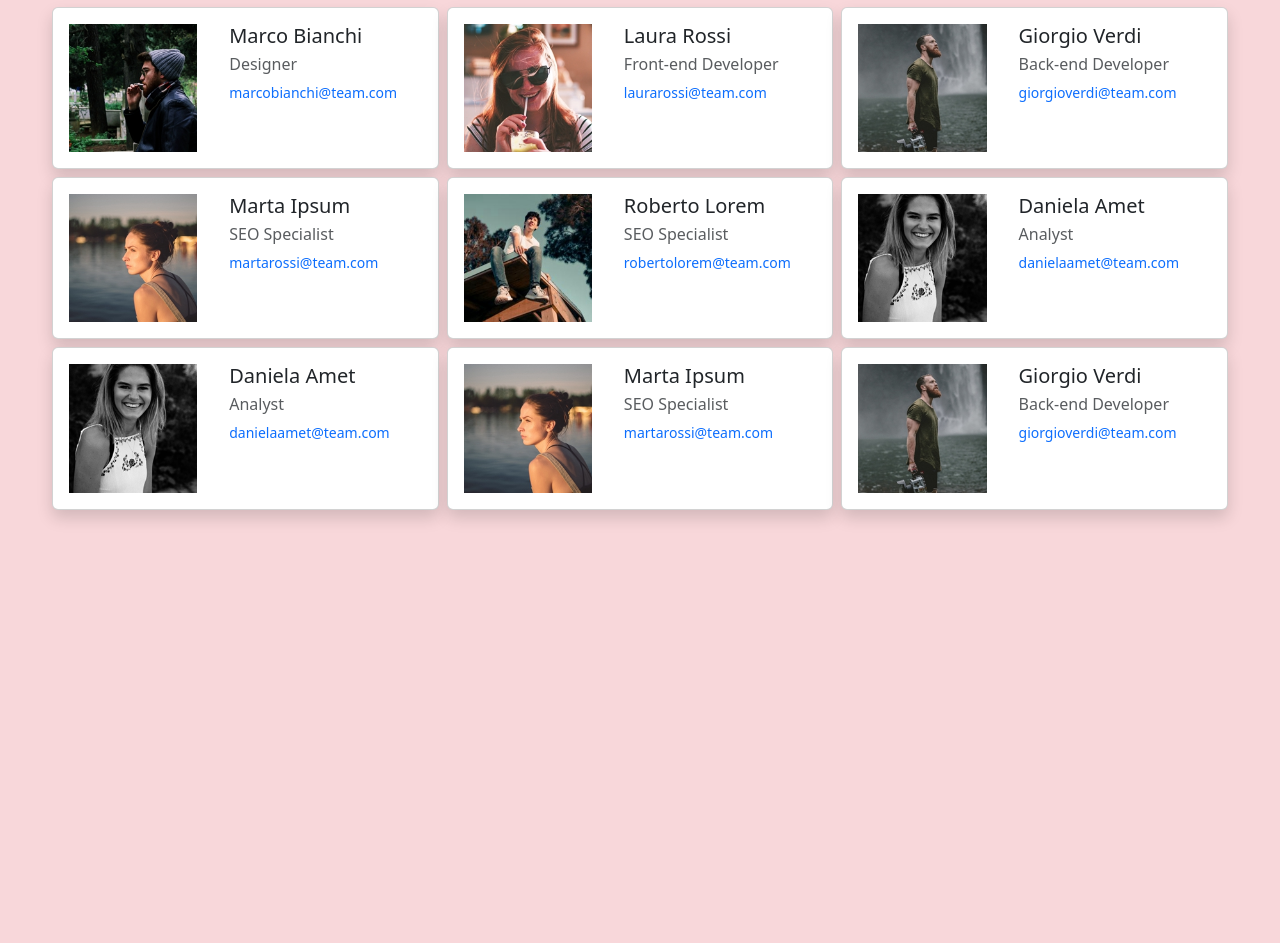
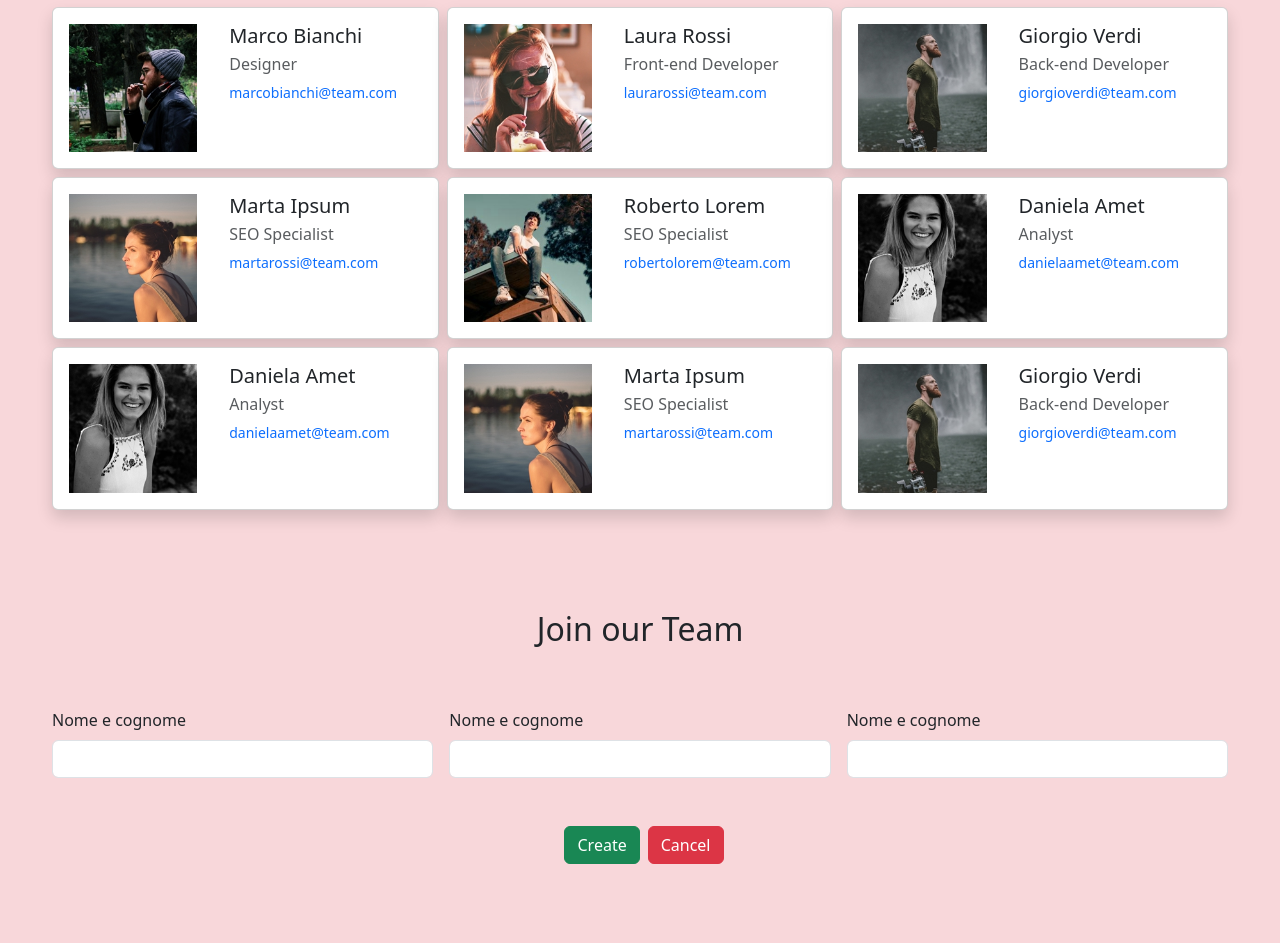
Before and after one commit to SwitchTia/js-our-team, a plain HTML site: page index.html in a window 1280 px wide. Shown: the part 333-1276 px from the top of the page. Before the commit the page ends 895 px from the top, so only its background shows below. Drawn offline with nearby package versions, Linux system fonts and the light colour scheme.

Commit message:
Feat: input form (wip)

```diff
--- a/index.html
+++ b/index.html
@@ -26,6 +26,33 @@
                 <!-- Team Member Card JS-->
         </div>
 
+        <div class="col-12 py-5">
+            <h2 class="text-center py-5">Join our Team</h2>
+            <form action="" class="row p-1">
+
+                <div class="d-flex justify-content-between mb-5">
+                    <div class="col">
+                        <label class="form-label" for="name">Nome e cognome</label>
+                        <input class="form-control" type="text" id="name" />
+                    </div>
+                    <div class="col mx-3">
+                        <label class="form-label" for="role">Nome e cognome</label>
+                        <input class="form-control" type="text" id="role" />
+                    </div>
+                    <div class="col ">
+                        <label class="form-label" for="email">Nome e cognome</label>
+                        <input class="form-control" type="text" id="email" />
+                    </div>
+                </div>
+
+                <div class="col d-flex justify-content-center mb-4">
+                    <button class="btn btn-success mx-2" type="submit">Create</button>
+                    <button type="reset" class="btn btn-danger">Cancel</button>
+                </div>
+
+            </form>
+        </div>
+
         <script src="js/script.js"></script>
     </main>
 </body>
--- a/js/script.js
+++ b/js/script.js
@@ -72,8 +72,6 @@ function printCardGrid (){
   teamContainer.innerHTML = cardsString;
 }
 
-
-
 function createCard(member) {
 
   for (let i = 0; i < teamMembers.length; i++) {
@@ -100,3 +98,13 @@ function createCard(member) {
   }
 }
 printCardGrid(teamMembers);
+
+form.addEventListener("submit", function(event) {
+    event.preventDefault();
+
+    const name = nameInput.value;
+    const role = roleInput.value;
+    const email = emailInput.value;
+
+
+});
```
